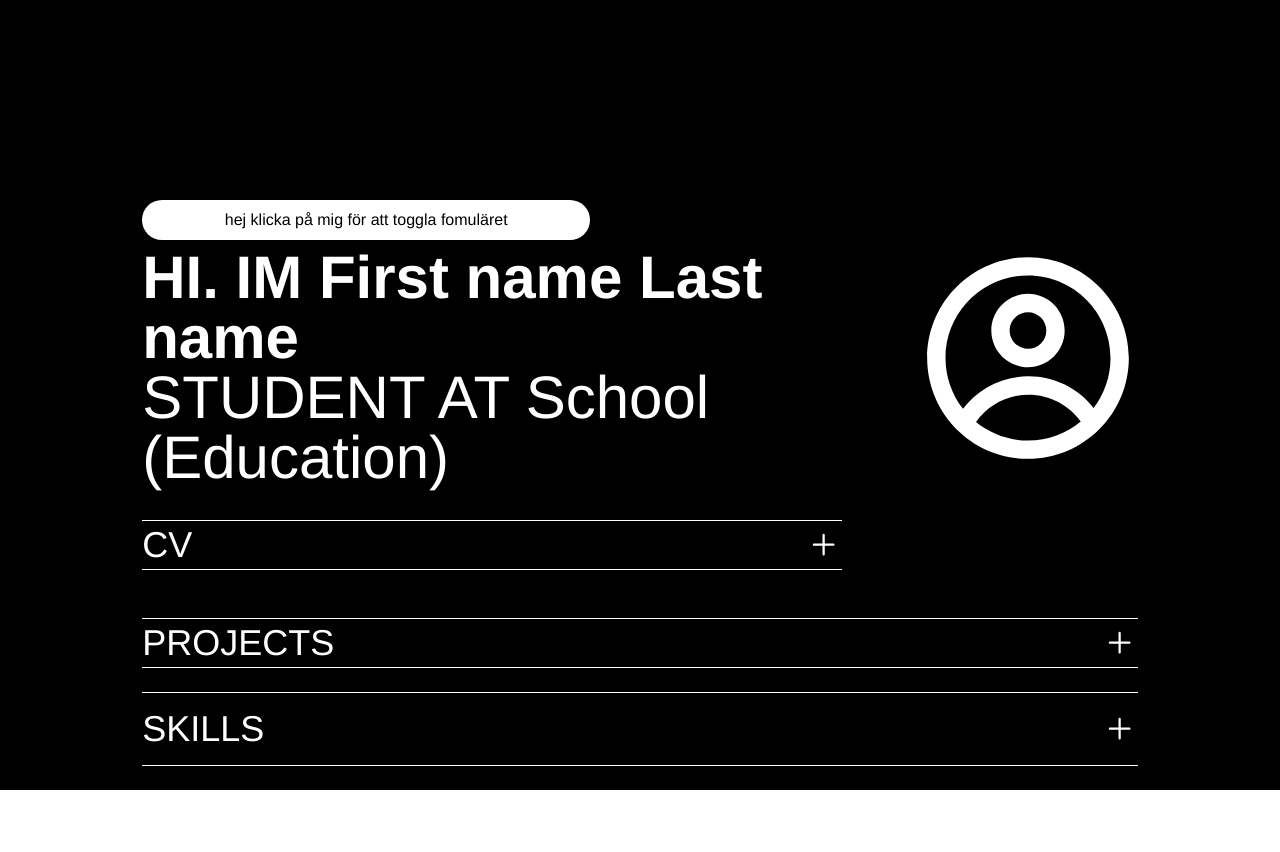
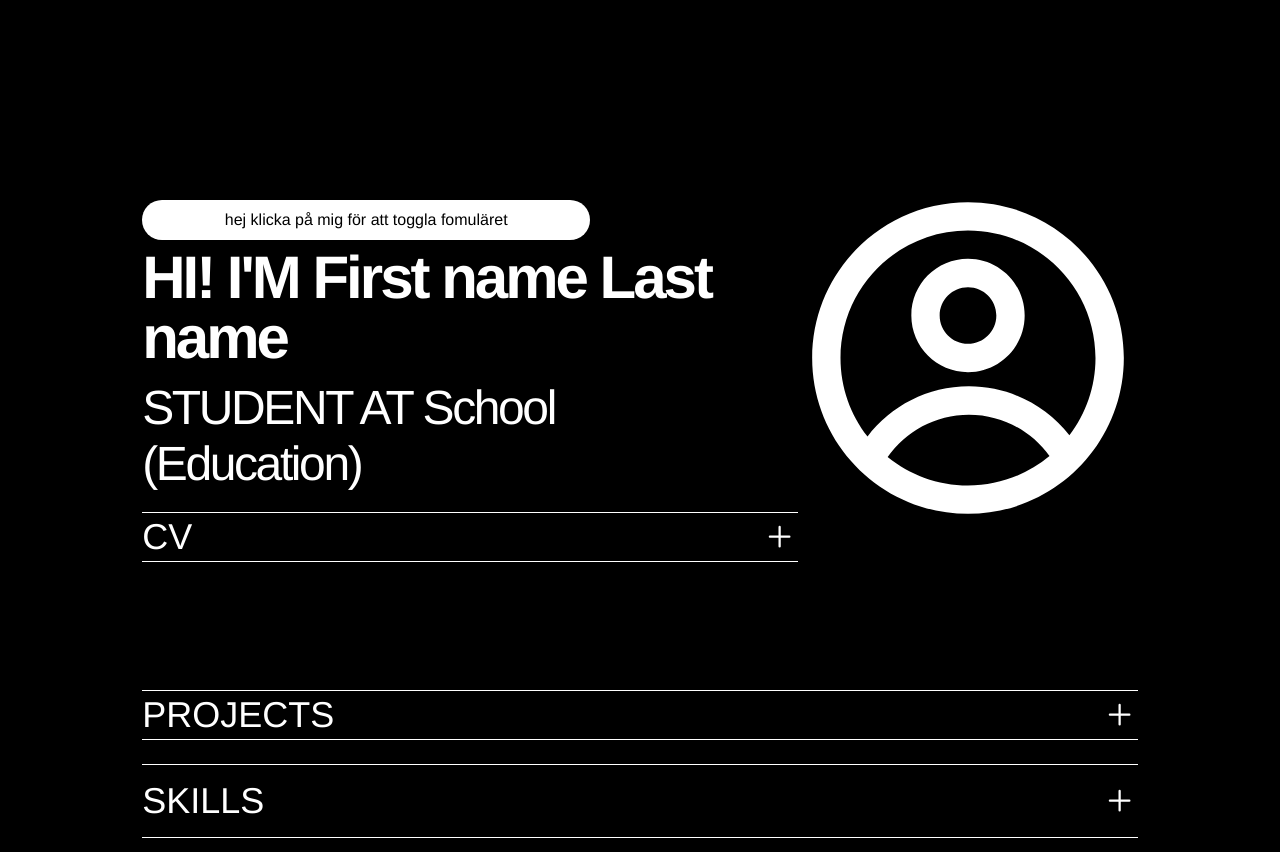
Before and after one commit to maxwelin/team-1, a React (Vite) app: page / in a window 1280 px wide. Both pictures are taken after a click on the button "hej klicka på mig för att toggla fomuläret". Shown: the top 852 px of the page. Before the commit the page ends 800 px from the top, so only its background shows below. Built offline with nearby package versions, Linux system fonts and the light colour scheme.

Commit message:
lagt till iframe i Hero för att te emot pdf

```diff
--- a/src/components/Form/Form.jsx
+++ b/src/components/Form/Form.jsx
@@ -25,6 +25,8 @@ const Form = () => {
     setToggleForm,
     fileName,
     setFileName,
+    cvFile,
+    setCvFile,
   } = useContext(FormContext);
 
   const handleImageUpload = (e) => {
@@ -33,6 +35,12 @@ const Form = () => {
       setFileName(file.name);
       const imageUrl = URL.createObjectURL(file);
       setProfilePic(imageUrl);
+    }
+  };
+  const handleCVUpload = (e) => {
+    const file = e.target.files[0];
+    if (file && file.type === "application/pdf") {
+      setCvFile(file); // ✅ filen, inte URL.createObjectURL(file)
     }
   };
 
@@ -109,7 +117,13 @@ const Form = () => {
             <label className="absolute" htmlFor="cv">
               Upload CV
             </label>
-            <input className="opacity-0" type="file" accept=".pdf" name="cv" />
+            <input
+              className="opacity-0"
+              type="file"
+              accept="application/pdf"
+              name="cv"
+              onChange={handleCVUpload}
+            />
           </div>
 
           <div className="relative">
--- /dev/null
+++ b/src/components/Portfolio/CVViewer.jsx
@@ -0,0 +1,28 @@
+import { useContext } from "react";
+import { FormContext } from "../providers/FormContext";
+
+const CVViewer = () => {
+  const { cvFile } = useContext(FormContext);
+
+  if (!cvFile) {
+    return <p className="text-white">Inget CV uppladdat ännu.</p>;
+  }
+
+  const pdfUrl = URL.createObjectURL(cvFile);
+
+  return (
+    <div className="flex justify-center py-4">
+      <div className="bg-white rounded-xl max-w-[800px] w-full">
+        <iframe
+          src={pdfUrl}
+          title="CV"
+          width="100%"
+          height="1140px"
+          className="rounded border border-gray-300"
+        />
+      </div>
+    </div>
+  );
+};
+
+export default CVViewer;
--- a/src/components/Portfolio/Hero.jsx
+++ b/src/components/Portfolio/Hero.jsx
@@ -1,9 +1,10 @@
 import { useContext, useState } from "react";
+import { FormContext } from "../providers/FormContext";
+import CVViewer from "./CVViewer";
 
 import { GoPlus } from "react-icons/go";
 import { HiOutlineMinus } from "react-icons/hi2";
 import { CgProfile } from "react-icons/cg";
-import { FormContext } from "../providers/FormContext";
 
 const Hero = () => {
   const { firstName, lastName, school, education, profilePic } =
@@ -13,16 +14,18 @@ const Hero = () => {
 
   return (
     <section className="">
-      <div className="bg-black text-white text-6xl">
-        <div className="flex justify-between items-start gap-10">
+      <div className="bg-black text-white text-6xl mb-20">
+        <div className="flex justify-between items-start">
           <div className="flex flex-col">
-            <h1 className="font-bold">
-              HI. IM {firstName} {lastName}
+            <h1 className="font-bold tracking-tighter">
+              HI! I'M {firstName} {lastName}
             </h1>
-            <h2 className="text-6xl">STUDENT AT {school}</h2>
-            <h2 className="text-6xl mb-8">({education})</h2>
+            <h2 className="text-5xl mt-4 tracking-tighter">
+              STUDENT AT {school}
+            </h2>
+            <h2 className="text-5xl mt-2 tracking-tighter">({education})</h2>
 
-            <div className="border-t border-b border-white w-full max-w-[700px]">
+            <div className="border-t border-b border-white w-full max-w-[800px] mt-6">
               <div
                 className="flex justify-between items-center py-1 cursor-pointer"
                 onClick={() => setIsOpen(!isOpen)}
@@ -32,26 +35,7 @@ const Hero = () => {
                   {isOpen ? <HiOutlineMinus /> : <GoPlus />}
                 </span>
               </div>
-
-              <div
-                className={`overflow-hidden transition-all duration-500 ease-in-out ${
-                  isOpen ? "max-h-[1000px] pt-20" : "max-h-0"
-                }`}
-              >
-                <p className="text-lg text-white">
-                  Lorem, ipsum dolor sit amet consectetur adipisicing elit. Vero
-                  alias quam asperiores, obcaecati quasi, et praesentium labore
-                  dolorem saepe minus pariatur, molestiae nam ipsa atque
-                  excepturi. Recusandae totam repellat possimus. Lorem ipsum
-                  dolor sit amet consectetur adipisicing elit. Cumque quis, eum
-                  facilis voluptatem consectetur ut! Provident maiores itaque ea
-                  illum ab dolor distinctio dicta at delectus recusandae
-                  eligendi, quos beatae? Lorem, ipsum dolor sit amet consectetur
-                  adipisicing elit. Delectus, aut a mollitia nam sed sunt dolore
-                  exercitationem odio consequatur sit ullam hic incidunt
-                  eligendi, eius quisquam fugit quasi, atque excepturi?
-                </p>
-              </div>
+              {isOpen && <CVViewer />}
             </div>
           </div>
 
@@ -63,7 +47,7 @@ const Hero = () => {
                 alt=""
               />
             ) : (
-              <CgProfile className="text-white text-[220px]" />
+              <CgProfile className="text-white text-[340px] mt-[-60px]" />
             )}
           </div>
         </div>
--- a/src/components/providers/FormContext.jsx
+++ b/src/components/providers/FormContext.jsx
@@ -18,6 +18,7 @@ const FormContextProvider = ({ children }) => {
   );
   const [header, setHeader] = useState("Front End Developer");
   const [fileName, setFileName] = useState(null);
+  const [cvFile, setCvFile] = useState(null);
 
   return (
     <FormContext.Provider
@@ -35,6 +36,7 @@ const FormContextProvider = ({ children }) => {
         aboutMe,
         header,
         fileName,
+        cvFile,
         setToggleForm,
         setFirstName,
         setLastName,
@@ -48,6 +50,7 @@ const FormContextProvider = ({ children }) => {
         setAboutMe,
         setHeader,
         setFileName,
+        setCvFile,
       }}
     >
       {children}
```
Also changed, not shown: 1 other file (tests, documents, lock files or other folders).
